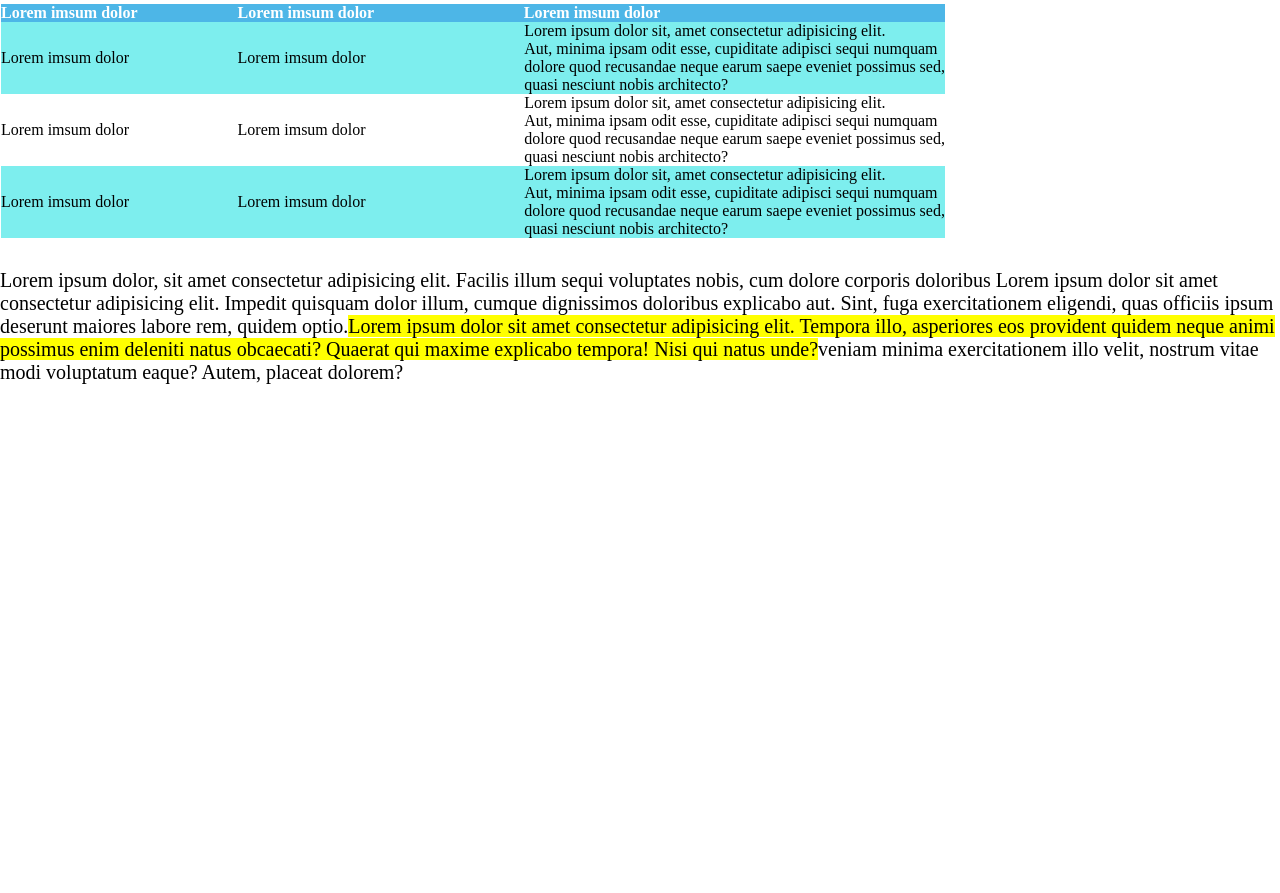
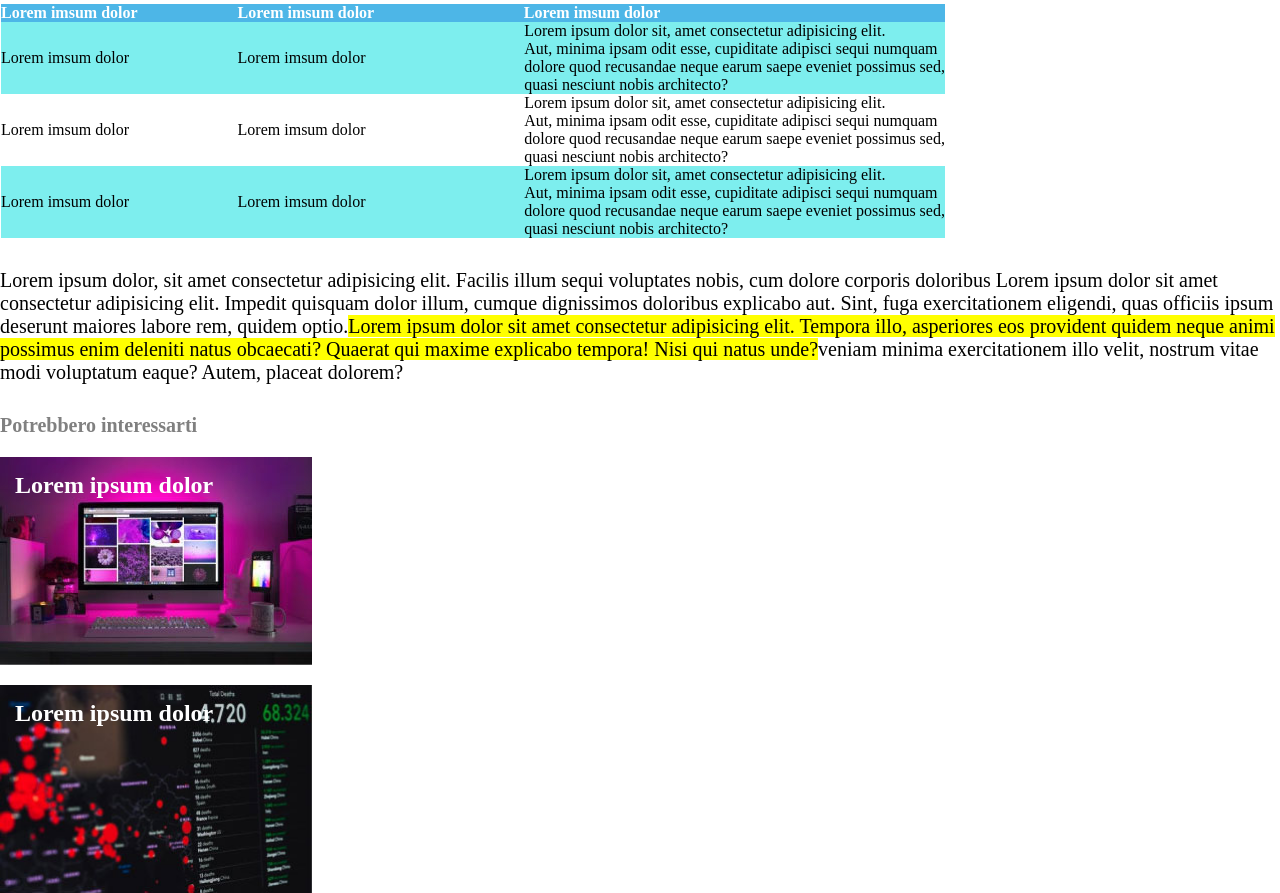
Before and after one commit to violix96/html-css-booleaner, a plain HTML site: page index.html in a window 1280 px wide. Shown: the part 1067-1960 px from the top of the page. Before the commit the page ends 1451 px from the top, so only its background shows below. Drawn offline with Linux system fonts and the light colour scheme.

Commit message:
[UPD] creazione del footer con le immaggini

```diff
--- a/css/style.css
+++ b/css/style.css
@@ -89,3 +89,38 @@ th{
 .colortab{
     background-color: rgb(125, 238, 238);
 }
+
+h4{
+    padding-top: 30px;
+    color: gray;
+    font-size: 20px;
+}
+
+.ft-img{
+    background-image: url(../img/monitor.jpg);
+    background-size: cover;
+    width: 312px;
+    height: 208px;
+    margin-top: 20px;
+
+}
+
+.ft-img h2{
+    padding: 15px;
+    color: white;
+}
+
+.ft-img2{
+    background-image: url(../img/graph.jpg);
+    background-size: cover;
+    width: 312px;
+    height: 208px;
+    margin-top: 20px;
+
+
+}
+
+.ft-img2 h2{
+    padding: 15px;
+    color: white;
+}
--- a/index.html
+++ b/index.html
@@ -81,9 +81,20 @@
             <p class="articolo">Lorem ipsum dolor, sit amet consectetur adipisicing elit. Facilis illum sequi voluptates nobis, cum dolore corporis doloribus Lorem ipsum dolor sit amet consectetur adipisicing elit. Impedit quisquam dolor illum, cumque dignissimos doloribus explicabo aut. Sint, fuga exercitationem eligendi, quas officiis ipsum deserunt maiores labore rem, quidem optio.<span class="evidenziato">Lorem ipsum dolor sit amet consectetur adipisicing elit. Tempora illo, asperiores eos provident quidem neque animi possimus enim deleniti natus obcaecati? Quaerat qui maxime explicabo tempora! Nisi qui natus unde?</span>veniam minima exercitationem illo velit, nostrum vitae modi voluptatum eaque? Autem, placeat dolorem?</p>
         </div>
     </main>
-   <footer>
 
-   </footer>
+    <footer>
+        <div><h4>Potrebbero interessarti</h4></div>
+        <div class="ft-img">
+            <h2>Lorem ipsum dolor</h2>
+
+        </div>
+
+        <div class="ft-img2">
+            <h2>Lorem ipsum dolor</h2>
+
+        </div>
+    </footer>
+
 
 </body>
 </html>
```
